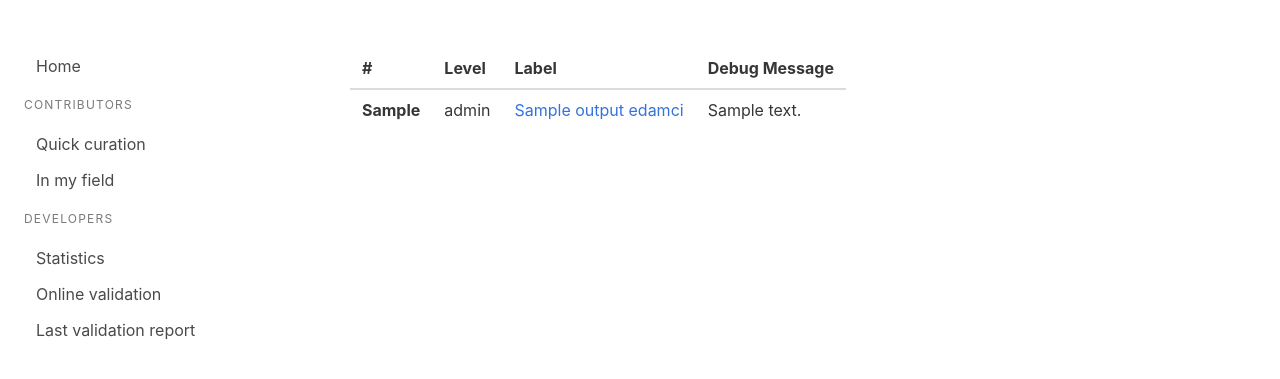
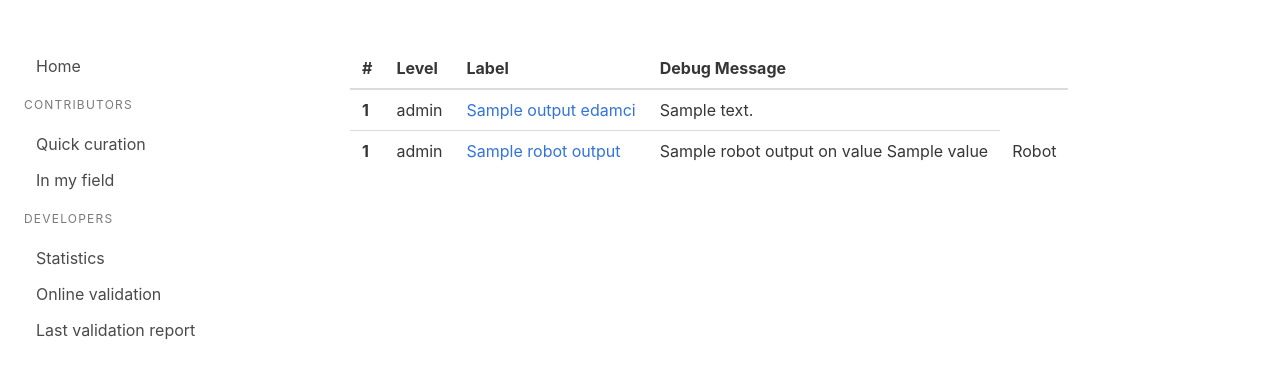
Before and after one commit to edamontology/edam-sandbox, a Flask app: template src/webapp/templates/edam_last_report.html in a window 1280 px wide. Shown: the top 379 px of the page. Run offline with Flask 2, Linux system fonts and the light colour scheme; the template is opened without the code that fills it: most values are stand-ins (such as "Sample title", 1, 10 or a date in 2020).

Commit message:
updated last validation report page

```diff
--- a/src/webapp/app.py
+++ b/src/webapp/app.py
@@ -60,27 +60,28 @@ def edam_stats():
 def edam_validation():
     return render_template('index.html')
 
-
-class EdamTest:
-    Number=0
-    Level=''
-    TestName=''
-    Entity=''
-    Label=''
-    DebugMessage=''
-
 @app.route('/edam_last_report')
 def edam_last_report():
-
-    # robot report
-
+    number=0
     # edam ci report
     with open("test_data/output_edamci.tsv") as file:
         output_edamci = csv.DictReader(file, delimiter="\t")
-        edam_output_list = []
+        edamci_output_list = []
         for row in output_edamci:
-            edam_output_list.append(row)
-    return render_template('edam_last_report.html', output_edamci=edam_output_list)
+            row["Number"]=number
+            number+=1
+            edamci_output_list.append(row)
+        # robot report
+    with open("test_data/report_profile.tsv") as file:
+        robot_output = csv.DictReader(file, delimiter="\t")
+        robot_output_list = []
+        for row in robot_output:
+            row["Label"]=idx_uri[row["Subject"]]
+            row["Number"]=number
+            number+=1
+            robot_output_list.append(row)
+
+    return render_template('edam_last_report.html', output_edamci_list=edamci_output_list, robot_output_list=robot_output_list)
 
 @app.route('/quick_curation')
 def quick_curation():
--- a/src/webapp/templates/edam_last_report.html
+++ b/src/webapp/templates/edam_last_report.html
@@ -19,21 +19,37 @@
         <th>Level</th>
         <th>Label</th>
         <th>Debug Message</th>
+        <th></th>
       </tr>
     </thead>
     <tbody>
-        {% for r in output_edamci %}
-        {% if r["Level"] == "ERROR" %}
+        {% for r in output_edamci_list %}
+            {% if r["Level"] == "ESSENTIAL" %}
                 <tr class="has-background-warning">
-        {% elif r["Level"] == "ESSENTIAL" %}
+            {% elif r["Level"] == "ERROR" %}
                 <tr class="has-background-danger">
             {% else %}
                 <tr>
             {% endif %}
-                <th>{{r[""]}}</th>
+                    <th>{{r["Number"]}}</th>
                     <td>{{r["Level"]}}</td>
                     <td><a href='{{r["Entity"]}}'>{{r["Label"]}}</a></td>
                     <td>{{r["Debug Message"]}}</td>
+                </tr>
+        {% endfor %}
+        {% for r in robot_output_list %}
+            {% if r["Level"] == "ERROR" %}
+                <tr class="has-background-warning">
+            {% elif r["Level"] == "WARN" %}
+                <tr class="has-background-danger">
+            {% else %}
+                <tr>
+            {% endif %}
+                    <th>{{r["Number"]}}</th>
+                    <td>{{r["Level"]}}</td>
+                    <td><a href='{{r["Subject"]}}'>{{r["Label"]}}</a></td>
+                    <td>{{r["Rule Name"]}} on value {{r["Value"]}}</td>
+                    <td>Robot</td>
                 </tr>
         {% endfor %}
     </tbody>
```
Also changed, not shown: 2 other files. Lines whose indentation alone changed are shown as unchanged.
